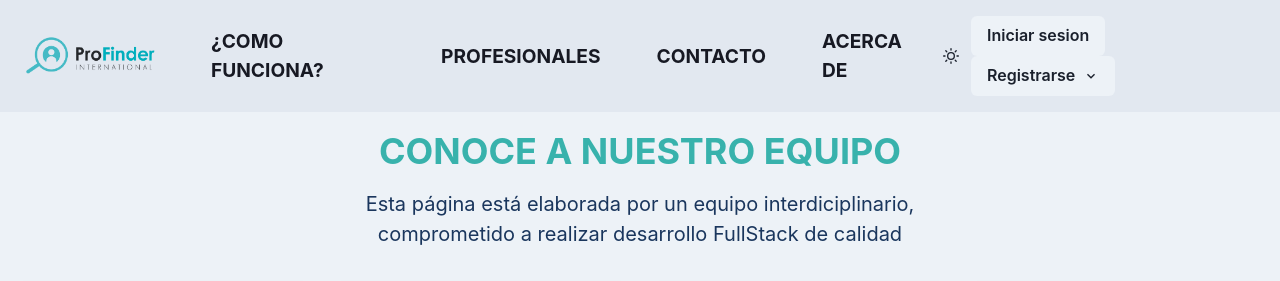
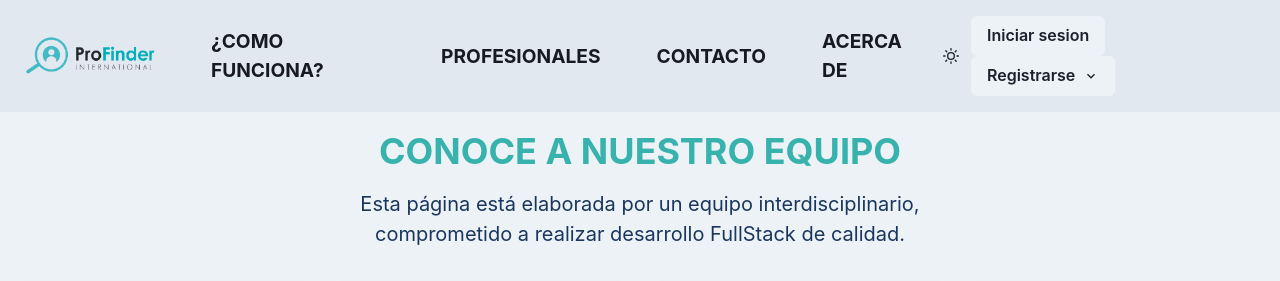
Before and after one commit to JosueEC/Profinder-client, a React (Vite) app: page /aboutus in a window 1280 px wide. Shown: the top 281 px of the page. Built offline with nearby package versions, Linux system fonts and the light colour scheme.

Commit message:
correccion ortografica

```diff
--- a/src/views/AboutUs/AboutUs.jsx
+++ b/src/views/AboutUs/AboutUs.jsx
@@ -108,7 +108,7 @@ const AboutUs = () => {
               CONOCE A NUESTRO EQUIPO
             </Heading>
             <Text color={useColorModeValue('blue.900', 'blue.400')} fontSize={{ base: "lg", md: "xl" }} maxW="600px" mx="auto" mb={8}>
-              Esta página está elaborada por un equipo interdiciplinario, comprometido a realizar desarrollo FullStack de calidad
+              Esta página está elaborada por un equipo interdisciplinario, comprometido a realizar desarrollo FullStack de calidad.
             </Text>
 
             <Grid templateColumns={{ base: '1fr', sm: 'repeat(2, 1fr)', md: 'repeat(3, 1fr)', lg: 'repeat(4, 1fr)' }} gap={6}>
```
